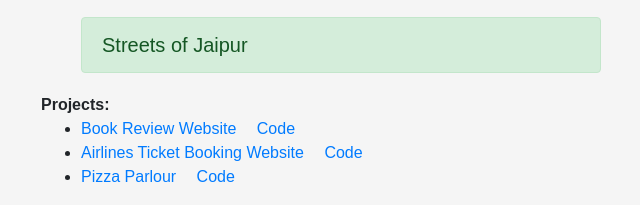
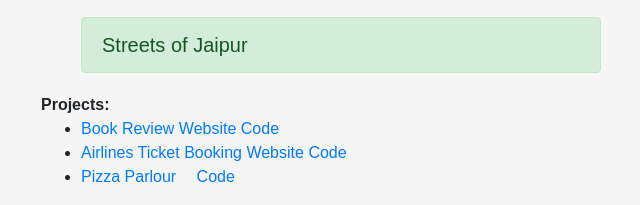
Before and after one commit to PriyanshBordia/PriyanshBordia.github.io, a plain HTML site: page index.html in a window 1280 px wide. Shown: the part 997-1202 px from the top of the page, 299-939 px from the left. Drawn offline with nearby package versions, Linux system fonts and the light colour scheme.

Commit message:
Update index.html

```diff
--- a/index.html
+++ b/index.html
@@ -42,9 +42,9 @@
 
         <heading><strong>Projects: </strong></heading>
         <ul id = "">
-            <li><a href="http://freezing-pebble-24-03-2020.herokuapp.com/">Book Review Website</a>&nbsp;<a href="https://github.com/PriyanshBordia/The-MilkyWay-Airlines" class="ml-3">Code</a></li>
-            <li><a href="https://the-milky-way-airlines.herokuapp.com/">Airlines Ticket Booking Website</a>&nbsp;<a href="https://github.com/PriyanshBordia/The-MilkyWay-Airlines"class="ml-3">Code</a></li>
-            <li><a href="https://slice-of-a-pizza.herokuapp.com">Pizza Parlour</a>&nbsp;<a href="https://github.com/PriyanshBordia/Slice-of-a-Pizza"class="ml-3">Code</a></li>
+            <li><a href="http://freezing-pebble-24-03-2020.herokuapp.com/">Book Review Website</a>&nbsp;<a href="https://github.com/PriyanshBordia/The-MilkyWay-Airlines" class="mr-5">Code</a></li>
+            <li><a href="https://the-milky-way-airlines.herokuapp.com/">Airlines Ticket Booking Website</a>&nbsp;<a href="https://github.com/PriyanshBordia/The-MilkyWay-Airlines" class="mr-5">Code</a></li>
+            <li><a href="https://slice-of-a-pizza.herokuapp.com">Pizza Parlour</a>&nbsp;<a href="https://github.com/PriyanshBordia/Slice-of-a-Pizza" class="ml-3">Code</a></li>
         </ul>
 
         <heading><strong>Learning: </strong></heading>
```
